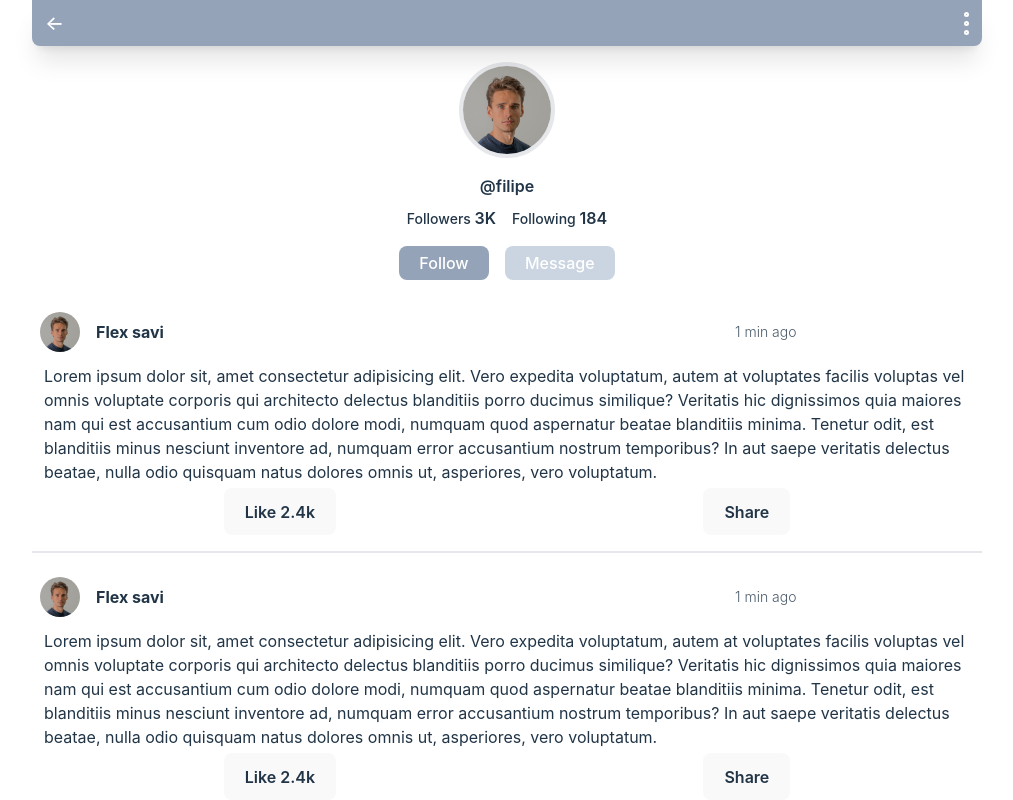
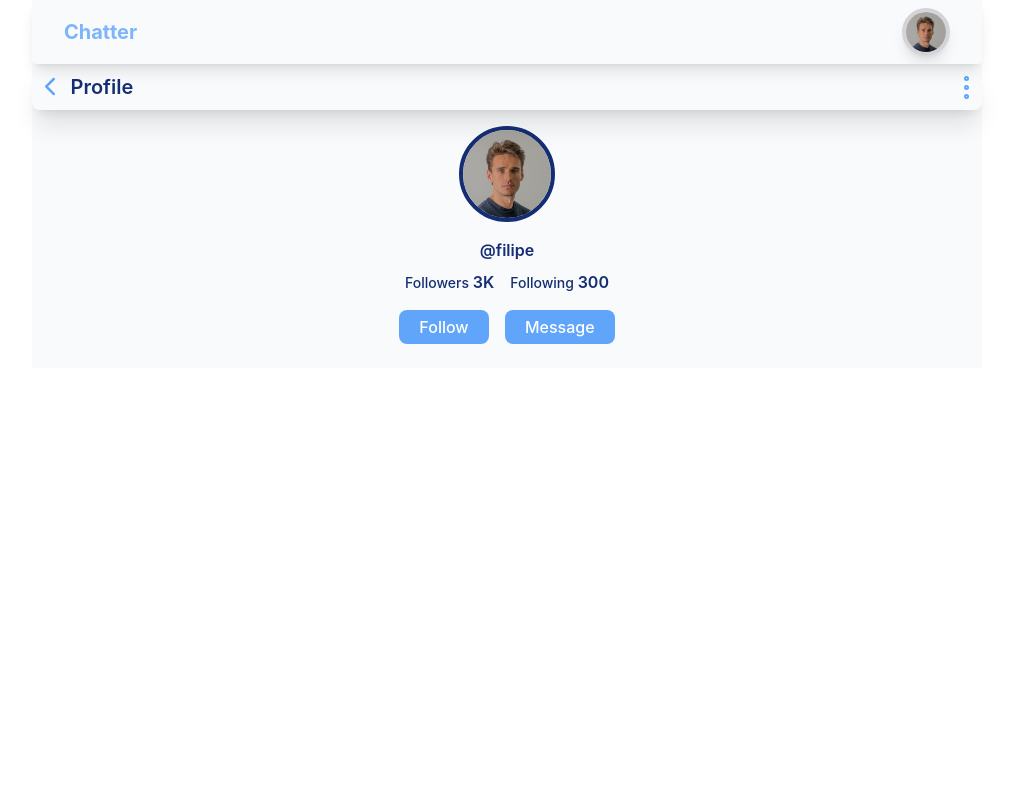
Before and after one commit to Ndace-hash/Circle, a Vue app: page /profile in a window 1280 px wide. Shown: the top 800 px of the page, without its empty margins (133-1146 px from the left). Built offline with nearby package versions, Linux system fonts and the light colour scheme.

Commit message:
preparing MVP

```diff
--- a/package.json
+++ b/package.json
@@ -9,6 +9,9 @@
     "preview": "vite preview"
   },
   "dependencies": {
+    "@fortawesome/fontawesome-free": "^6.2.0",
+    "@supabase/supabase-js": "^1.35.6",
+    "pinia": "^2.0.22",
     "vue": "^3.2.37",
     "vue-router": "^4.1.5"
   },
--- a/src/App.vue
+++ b/src/App.vue
@@ -1,16 +1,13 @@
 <template>
-  <section
-    class="sticky top-0 shadow-lg z-50 rounded-b-md overflow-hidden"
-    v-if="showTabs"
-  >
+  <section class="sticky top-0 shadow-lg z-50 rounded-b-md overflow-hidden">
     <header
-      class="flex items-center justify-between bg-slate-400 py-2 px-2 lg:px-8"
+      class="flex items-center justify-between bg-light py-2 px-2 lg:px-8"
     >
-      <h1 class="logo text-xl text-white font-bold opacity-80">Chatter</h1>
+      <h1 class="logo text-xl text-brand font-bold opacity-80">Chatter</h1>
 
       <div
         v-if="loggedIn"
-        class="md:cursor-pointer bg-transparent overflow-hidden w-12 h-12 rounded-full flex flex-col gap-1 border-4 shadow-lg"
+        class="md:cursor-pointer bg-transparent overflow-hidden w-12 h-12 rounded-full flex flex-col gap-1 border-4 shadow-lg border-mid"
         @click="viewMyProfile"
       >
         <img src="./assets/profile.jpg" alt="Profile" class="w-full h-full" />
@@ -20,18 +17,18 @@
         Login
       </button>
     </header>
-    <div class="tabs flex justify-around bg-slate-400 py-2">
+    <!-- <div class="tabs flex justify-around bg-light py-2">
       <RouterLink
-        class="text-white text-center flex items-center justify-center capitalize font-medium text-xl pb-1 px-4 rounded-sm"
+        class="text-dark text-center flex items-center justify-center capitalize font-medium text-xl pb-1 px-4 rounded-sm"
         to="/messages"
         >messages</RouterLink
       >
       <RouterLink
-        class="text-white text-center flex items-center justify-center capitalize font-medium text-xl pb-1 px-4 rounded-sm"
+        class="text-dark text-center flex items-center justify-center capitalize font-medium text-xl pb-1 px-4 rounded-sm"
         to="/feeds"
         >feeds</RouterLink
       >
-    </div>
+    </div> -->
   </section>
 
   <RouterView />
@@ -39,13 +36,20 @@
 
 <script lang="ts" setup>
 import { useRoute, useRouter } from "vue-router";
-import { ref } from "vue";
+import { ref, watch } from "vue";
 const router = useRouter();
 const route = useRoute();
 const loggedIn = ref(true);
-const showTabs = ref(
-  route.name == "messages" || route.name == "feeds" ? true : false
-);
+const currentRoute = ref(route.name);
+
+const watchRoute = () => {
+  if (route.name == "messages" || route.name == "feeds") {
+    return true;
+  } else {
+    return false;
+  }
+};
+const showTabs = ref(watchRoute());
 
 const signIn = () => {
   router.push({
@@ -62,6 +66,6 @@ const viewMyProfile = () => {
 
 <style scoped>
 .router-link-exact-active {
-  @apply border-b-[3px] text-white;
+  @apply border-b-[3px] text-dark;
 }
 </style>
--- a/src/components/Chat.vue
+++ b/src/components/Chat.vue
@@ -1,7 +1,10 @@
-<template>
-  <div @click="showChat" class="flex gap-3 items-center px-2 py-4 border-b-2">
+<template class="dark">
+  <div
+    @click="showChat"
+    class="bg-light dark:bg-dark flex gap-3 items-center px-2 py-4 border-b-[1px]"
+  >
     <div
-      class="img-wrapper overflow-hidden w-12 h-12 rounded-full flex items-center justify-center z-50"
+      class="img-wrapper overflow-hidden w-12 h-12 rounded-full flex items-center justify-center"
     >
       <img
         src="../assets/profile.jpg"
@@ -11,10 +14,10 @@
       />
     </div>
     <div class="name-container flex relative flex-col w-full">
-      <h3 class="font-[700] text-lg">Flex Savi</h3>
-      <p class="text-sm">hey what's up</p>
+      <h3 class="font-[700] text-lg text-brand">Flex Savi</h3>
+      <p class="text-sm text-dark dark:text-light">hey what's up</p>
       <span
-        class="absolute right-4 top-[50%] -translate-y-[50%] bg-slate-400 font-bold w-6 h-6 flex items-center justify-center rounded-full shadow-md"
+        class="absolute right-4 top-[50%] -translate-y-[50%] bg-brand text-light dark:text-dark font-bold w-6 h-6 flex items-center justify-center rounded-full shadow-md"
         >2</span
       >
     </div>
--- a/src/components/FeedCard.vue
+++ b/src/components/FeedCard.vue
@@ -1,5 +1,5 @@
 <template>
-  <article class="py-4 px-2 border-b-2">
+  <article class="py-4 px-2 border-y border-mid">
     <div class="description flex gap-4 items-center my-2">
       <div class="img-wrapper overflow-hidden rounded-full w-10 h-10">
         <img src="../assets/profile.jpg" alt="profile" class="w-full h-full" />
@@ -11,7 +11,7 @@
       </div>
     </div>
     <div class="post-content p-1">
-      <p class="text-base">
+      <p class="text-base whitespace-pre-line">
         Lorem ipsum dolor sit, amet consectetur adipisicing elit. Vero expedita
         voluptatum, autem at voluptates facilis voluptas vel omnis voluptate
         corporis qui architecto delectus blanditiis porro ducimus similique?
@@ -23,8 +23,16 @@
       </p>
     </div>
     <div class="flex justify-around items-center">
-      <button class="capitalize font-semibold border-2">like 2.4k</button>
-      <button class="capitalize font-semibold border-2">share</button>
+      <button
+        class="capitalize font-semibold border-2 text-dark bg-transparent"
+      >
+        <i class="fa-solid fa-heart"></i> 2.4k
+      </button>
+      <button
+        class="capitalize font-semibold border-2 text-dark bg-transparent"
+      >
+        <i class="fa-solid fa-comment"></i> 305
+      </button>
     </div>
   </article>
 </template>
--- a/src/components/MessageBox.vue
+++ b/src/components/MessageBox.vue
@@ -1,6 +1,6 @@
 <template>
   <div
-    class="w-5/6 md:w-3/6 py-1 px-3 flex gap-0 flex-col flex-wrap bg-slate-400 my-2 rounded-lg rounded-bl-none mx-2 text-white"
+    class="w-5/6 md:w-3/6 py-1 px-3 flex gap-0 flex-col flex-wrap bg-dark my-2 rounded-lg rounded-bl-none mx-2 text-white"
   >
     <div class="flex m-0 justify-between items-center w-full p-0">
       <span class="font-semibold my-2 text-xl">chika</span>
--- /dev/null
+++ b/src/config/supabase.js
@@ -0,0 +1,5 @@
+import { createClient } from "@supabase/supabase-js";
+
+const supabaseUrl = import.meta.env.VITE_SUPABASE_URL;
+const supabaseKey = import.meta.env.VITE_SUPABASE_ANON_KEY;
+export const supabase = createClient(supabaseUrl, supabaseKey);
--- a/src/main.ts
+++ b/src/main.ts
@@ -1,5 +1,6 @@
 import { createApp } from "vue";
 import "./style.css";
+import "@fortawesome/fontawesome-free/css/all.css";
 import Router from "./router";
 import App from "./App.vue";
 
--- a/src/pages/Profile.vue
+++ b/src/pages/Profile.vue
@@ -1,18 +1,23 @@
 <template>
-  <section class="flex flex-col items-center w-full pt pb-4 relative m-0">
+  <section
+    class="bg-light text-dark flex flex-col items-center w-full pt pb-4 relative m-0"
+  >
     <div
-      class="bg-slate-400 flex rounded-b-lg sticky top-0 left-0 w-full justify-between m-0 z-10 px-3 py-2 items-center shadow-xl"
+      class="bg-light flex rounded-b-lg sticky top-0 left-0 w-full justify-between m-0 z-10 px-3 py-2 items-center shadow-xl"
     >
-      <button
-        class="bg-transparent text-white text-xl p-0"
-        @click="$router.back()"
-      >
-        &LeftArrow;
-      </button>
+      <div class="flex gap-3 items-center">
+        <button
+          class="bg-transparent text-brand text-xl p-0"
+          @click="$router.back()"
+        >
+          <i class="fa-solid fa-chevron-left font-bold"></i>
+        </button>
+        <h2 class="text-xl capitalize font-semibold">{{ $route.name }}</h2>
+      </div>
       <button class="bg-transparent flex flex-col gap-1 p-0">
-        <span class="w-[5px] h-[5px] rounded-full border-2 border-white"></span>
-        <span class="w-[5px] h-[5px] rounded-full border-2 border-white"></span>
-        <span class="w-[5px] h-[5px] rounded-full border-2 border-white"></span>
+        <span class="w-[5px] h-[5px] rounded-full border-2 border-brand"></span>
+        <span class="w-[5px] h-[5px] rounded-full border-2 border-brand"></span>
+        <span class="w-[5px] h-[5px] rounded-full border-2 border-brand"></span>
       </button>
     </div>
     <div
@@ -30,15 +35,15 @@
         followers <span class="font-semibold uppercase text-base">3k</span>
       </h4>
       <h4 class="capitalize text-sm font-[500]">
-        following <span class="font-semibold uppercase text-base">184</span>
+        following <span class="font-semibold uppercase text-base">300</span>
       </h4>
     </div>
     <div class="flex gap-4 mx-auto my-2">
-      <button class="bg-slate-400 py-1 text-white">Follow</button>
-      <button class="bg-slate-300 py-1 text-white">Message</button>
+      <button class="bg-brand py-1 text-white">Follow</button>
+      <button class="bg-brand py-1 text-white">Message</button>
     </div>
 
-    <section>
+    <!-- <section class="mt-4">
       <FeedCard />
       <FeedCard />
       <FeedCard />
@@ -48,7 +53,7 @@
       <FeedCard />
       <FeedCard />
       <FeedCard />
-    </section>
+    </section> -->
   </section>
 </template>
 
--- a/src/router.ts
+++ b/src/router.ts
@@ -1,6 +1,6 @@
 import { createRouter, createWebHistory } from "vue-router";
 import Messages from "./pages/Messages.vue";
-import Feeds from "./pages/Feeds.vue";
+// import Feeds from "./pages/Feeds.vue";
 import Profile from "./pages/Profile.vue";
 import ChatRoom from "./pages/ChatRoom.vue";
 
@@ -10,11 +10,11 @@ const routes = [
     path: "/messages",
     component: Messages,
   },
-  {
-    name: "feeds",
-    path: "/feeds",
-    component: Feeds,
-  },
+  // {
+  //   name: "feeds",
+  //   path: "/feeds",
+  //   component: Feeds,
+  // },
   {
     name: "profile",
     path: "/profile",
--- a/tailwind.config.cjs
+++ b/tailwind.config.cjs
@@ -1,12 +1,22 @@
 /** @type {import('tailwindcss').Config} */
 module.exports = {
   content: ["./index.html", "./src/**/*.{vue,js,jsx,ts,tsx}"],
+  darkmode: "class",
   theme: {
     extend: {
       gridTemplateRows: {
         chat: "auto minmax(300px,1fr) auto",
       },
     },
+    colors: {
+      transparent: "transparent",
+      white: "white",
+      black: "black",
+      brand: "#60A5FA",
+      dark: "#152D73",
+      mid: "#D4D4D8",
+      light: "#F8FAFC",
+    },
   },
   plugins: [],
 };
```
Also changed, not shown: src/pages/ChatRoom.vue (+10 -10 lines), 2 other files (tests, documents, lock files or other folders).
